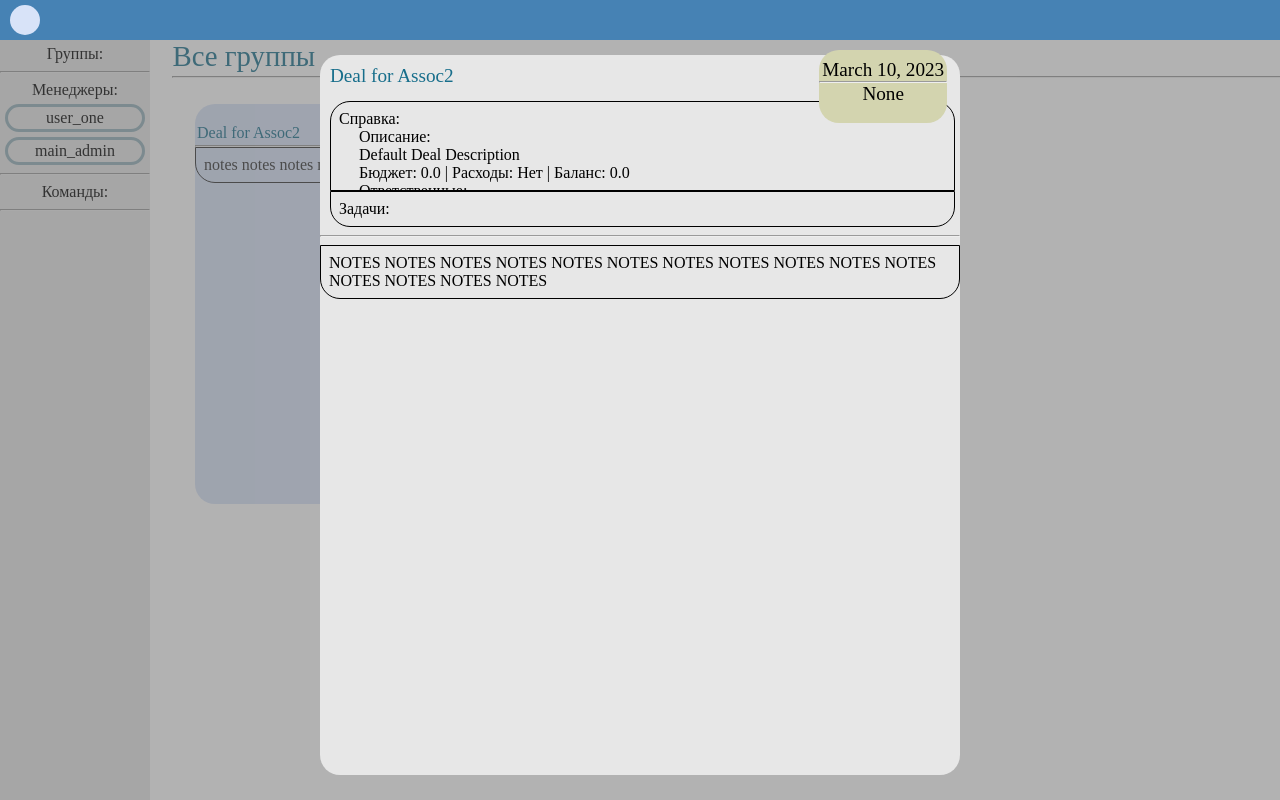
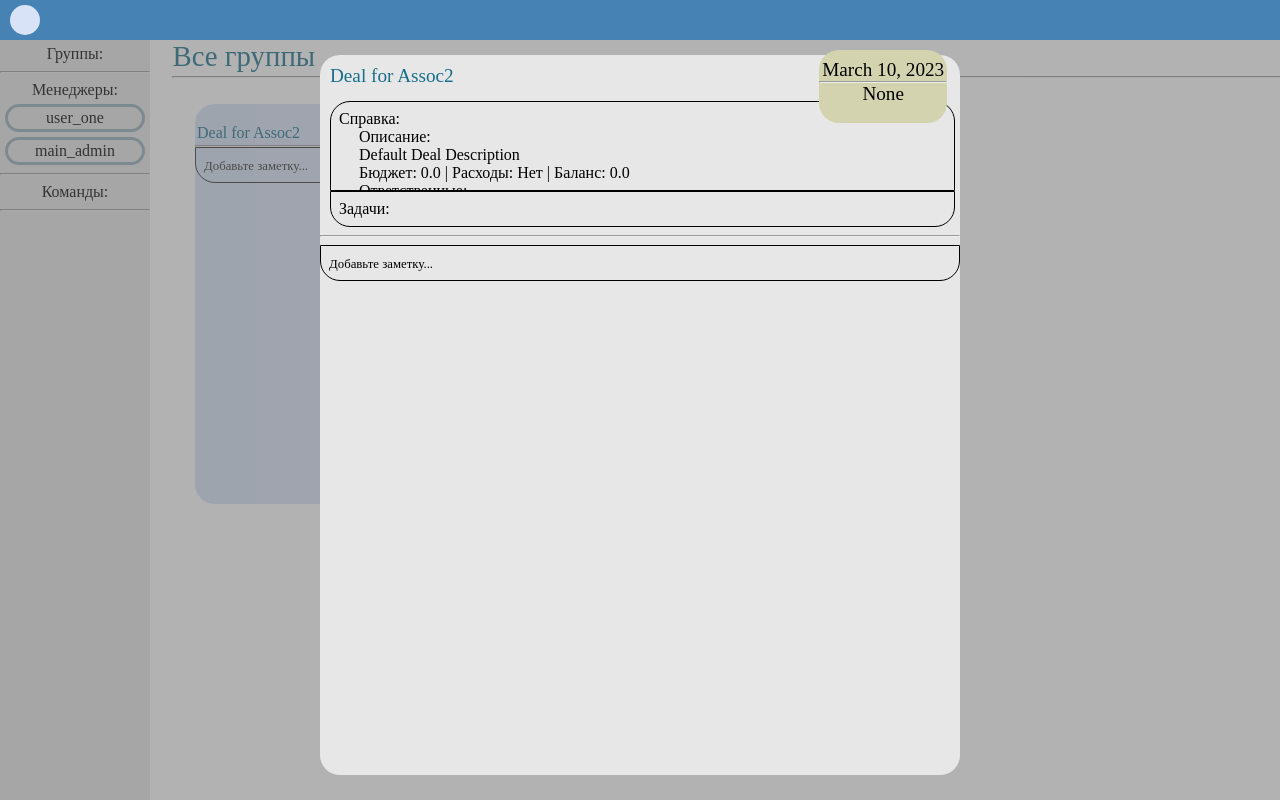
Before and after one commit to PavelUmanskiy/LightNotebook, a Django app: page /association/2/ in a window 1280 px wide, after a click that opens the changed part. Run offline with Django 4.2, Linux system fonts and the light colour scheme; a user stored in the database is signed in; data comes from the database, SQL or seed files in the repository; both versions use the stored data as it was after the commit.

Commit message:
Association related bugfix, fix notes implementation, add notes display

```diff
--- a/main/model_support/mixins.py
+++ b/main/model_support/mixins.py
@@ -1,5 +1,4 @@
 from django.db import models
 
-
 class NotesMixin():
-    notes = models.ManyToManyField(to='Note')
+    pass
--- a/main/models.py
+++ b/main/models.py
@@ -4,7 +4,6 @@ from django.db import models
 from django.contrib.auth.models import User
 
 from Light_Notebook.settings import BASE_DIR
-from .model_support.mixins import NotesMixin
 
 
 class Association(models.Model):
@@ -12,7 +11,7 @@ class Association(models.Model):
                              default='Default Association Name')
     description = models.CharField(max_length=1024,
                                    default='Default Association Description')
-    chief = models.OneToOneField(User, on_delete=models.PROTECT)
+    chief = models.ForeignKey(User, on_delete=models.PROTECT, unique=False)
     groups = models.ManyToManyField(to='Group')
     deals = models.ManyToManyField(to='Deal')
     tasks = models.ManyToManyField(to='Task')
@@ -22,7 +21,7 @@ class Association(models.Model):
     employees = models.ManyToManyField(to='Employee')
 
 
-class Deal(NotesMixin, models.Model):
+class Deal(models.Model):
     title = models.CharField(max_length=1024, default='Default Deal Title')
     description = models.CharField(max_length=2048,
                                    default='Default Deal Description')
@@ -37,6 +36,7 @@ class Deal(NotesMixin, models.Model):
     budget = models.FloatField(default=0.0, null=True)
     expenses = models.FloatField(default=0.0, null=True)
     documents = models.ManyToManyField(to='Document')
+    notes = models.ManyToManyField(to='Note')
 
     def add_expenses(self, amount:float) -> None:
         self.expenses += amount
@@ -46,7 +46,7 @@ class Deal(NotesMixin, models.Model):
         return self.budget - self.expenses
 
 
-class Task(NotesMixin, models.Model):
+class Task(models.Model):
     title = models.CharField(max_length=1024, default='Default Task Title')
     description = models.CharField(max_length=2048,
                                    default='Default Task Description')
@@ -56,15 +56,17 @@ class Task(NotesMixin, models.Model):
     managers = models.ManyToManyField(to='Manager')
     teams = models.ManyToManyField(to='Team')
     is_done = models.BooleanField(default=False)
+    notes = models.ManyToManyField(to='Note')
 
 
-class Manager(NotesMixin, models.Model):
+class Manager(models.Model):
     user = models.OneToOneField(to=User, on_delete=models.PROTECT)
     phone_number = models.CharField(max_length=64, default='+1234567890')
     profit = models.ManyToManyField(to='Profit')
+    notes = models.ManyToManyField(to='Note')
 
 
-class Customer(NotesMixin, models.Model):
+class Customer(models.Model):
     name = models.CharField(max_length=256, default='Default Customer Name')
     description = models.CharField(max_length=1024,
                                    default='Default Customer Description')
@@ -75,9 +77,10 @@ class Customer(NotesMixin, models.Model):
     phone_number = models.CharField(max_length=16, default='+1234567890')
     employees = models.ManyToManyField(to='Employee')
     profit = models.ManyToManyField(to='Profit')
+    notes = models.ManyToManyField(to='Note')
 
 
-class Team(NotesMixin, models.Model):
+class Team(models.Model):
     name = models.CharField(max_length=128, default='Default Team Name')
     description = models.CharField(max_length=256,
                                    default='Default Team Description')
@@ -86,9 +89,10 @@ class Team(NotesMixin, models.Model):
                                        on_delete=models.PROTECT,
                                        related_name='foreman')
     employees = models.ManyToManyField(to='Employee')
+    notes = models.ManyToManyField(to='Note')
 
 
-class Employee(NotesMixin, models.Model):
+class Employee(models.Model):
     name = models.CharField(max_length=64, default='Default Employee Name')
     description = models.CharField(max_length=128,
                                    default='Default Employee Description')
@@ -97,6 +101,7 @@ class Employee(NotesMixin, models.Model):
                               default='default.employee@email.com')
     payment_status = models.CharField(max_length=128,
                                       default='Payment Status Not Set')
+    notes = models.ManyToManyField(to='Note')
 
 
 class Note(models.Model):
--- a/main/views.py
+++ b/main/views.py
@@ -31,20 +31,15 @@ class MainView(LoginRequiredMixin, ListView):
     context_object_name = 'association'
 
     def get_queryset(self):
-        # Load only manager's specific association, situation when manager
-        # belongs to different associations - TODO
-        self.queryset = \
-            Manager.objects.get(user=self.request.user.id).association_set.all()
-        if len(self.queryset) > 1:
-            return redirect('association_picker', permanent=True)
+        self.queryset = Manager.objects.get(user=self.request.user.id)\
+            .association_set.get(pk=self.kwargs['association_id'])
         return super().get_queryset()
 
     def get_context_data(self, **kwargs):
         context = super().get_context_data(**kwargs)
         print(context.items(), self.kwargs.items(), sep='\n'+'#'*50+'\n')
-        for association in self.queryset:
-            context['deals'] = association.deals.all().order_by('-id')
-            context['association_for_utils'] = association
+        context['deals'] = self.queryset.deals.all().order_by('-id')
+        context['association_for_utils'] = self.queryset
         context['group_id'] = 0
         return context
 
--- a/static/css/styles.css
+++ b/static/css/styles.css
@@ -37,6 +37,12 @@
   padding: 8px;
   max-height: 15%;
   overflow-y: scroll;
+}
+.note {
+  line-height: 10px;
+}
+.notes-span {
+  font-size: 0.8em;
 }
 .deal-card-href {
   color: rgb(48, 48, 48);
--- a/templates/index.html
+++ b/templates/index.html
@@ -61,13 +61,29 @@
                             </div>
                         </div>
                         <div class="global-notes">
-                            NOTES NOTES NOTES NOTES NOTES NOTES NOTES NOTES NOTES NOTES NOTES NOTES NOTES NOTES NOTES
+                            {% for note in task.notes.all %}
+                                <div class="note">
+                                    <span class="notes-span">{{ note.user.username }}</span>
+                                    <br>
+                                    <span class="notes-span">{{ note.content }}</span>
+                                </div>
+                            {% empty %}
+                                <span class="notes-span">Добавьте заметку...</span>
+                            {% endfor %}
                         </div>
                     {% endfor %}
                 </div>
                 <hr>
                 <div class="global-notes">
-                    NOTES NOTES NOTES NOTES NOTES NOTES NOTES NOTES NOTES NOTES NOTES NOTES NOTES NOTES NOTES
+                    {% for note in deal.notes.all %}
+                        <div class="note">
+                            <span class="notes-span">{{ note.user.username }}</span>
+                            <br>
+                            <span class="notes-span">{{ note.content }}</span>
+                        </div>
+                    {% empty %}
+                        <span class="notes-span">Добавьте заметку...</span>
+                    {% endfor %}
                 </div>
             </div>
         </div>
@@ -96,7 +112,15 @@
             </div>
             <hr class="deal-card-divider">
             <div class="global-notes">
-                notes notes notes notes notes notes
+                {% for note in deal.notes.all %}
+                    <div class="note">
+                        <span class="notes-span">{{ note.user.username }}</span>
+                        <br>
+                        <span class="notes-span">{{ note.content }}</span>
+                    </div>
+                {% empty %}
+                    <span class="notes-span">Добавьте заметку...</span>
+                {% endfor %}
             </div>
         </div>
     </a></li>
```
Also changed, not shown: light_notebook.sqlite3, main/migrations/0011_alter_association_chief.py (added), main/migrations/0012_customer_notes_deal_notes_employee_notes_and_more.py (added).
